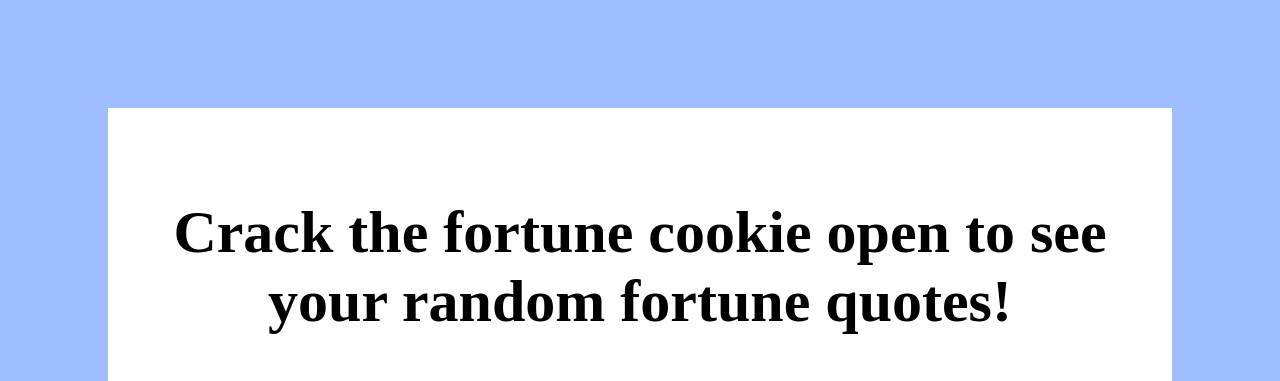
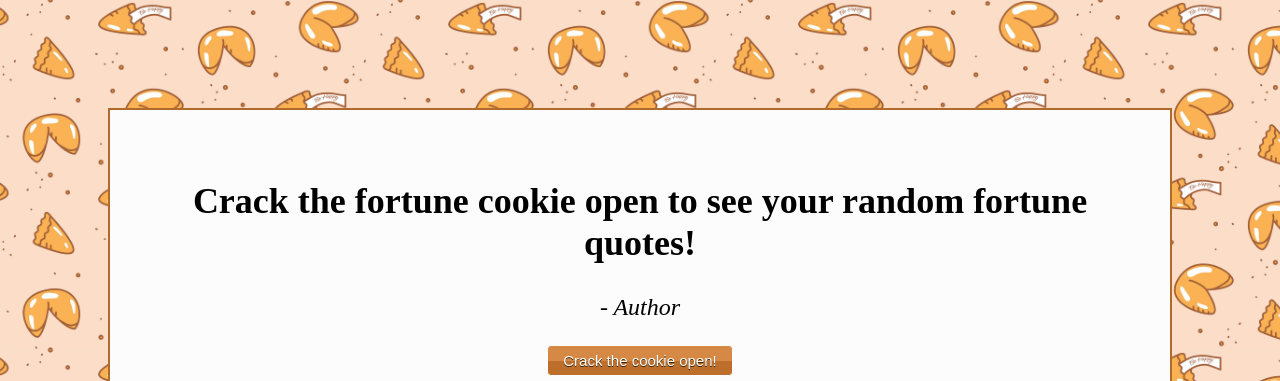
Before and after one commit to NatMi/Quotation-generator, a plain HTML site: page index.html in a window 1280 px wide. Shown: the top 381 px of the page. Drawn offline with Linux system fonts and the light colour scheme.

Commit message:
Updated CSS style
- added background image
- styled #btn

```diff
--- a/css/style.css
+++ b/css/style.css
@@ -1,17 +1,23 @@
 body {
-    background-color: rgb(159, 189, 255);
+    background-image: url(../images/fortunecookie.jpg);
+    background-size: 350px;
+    background-repeat: repeat;
+    background-color: #ffe1c9;
     text-align: center;
     padding: 100px;
 }
 
 .container {
-    background-color: white;
+    display: flex;
+    min-width: 200px;
+    border: solid 2px #b06a29;
+    justify-content: center;
+    background-color: #fcfcfc;
     padding: 40px;
-    height: 45vh;
 }
 
 .quote-container {
-    font-size: 40px;
+    font-size: 1.5rem;;
     text-align: center;
 }
 
@@ -19,3 +25,29 @@ body {
     text-transform: capitalize;
     font-style: italic;
 }
+
+#btn {
+    box-shadow:inset 0px 39px 0px -24px #d68945;
+	box-shadow:inset 0px 39px 0px -24px #d68945;
+	box-shadow:inset 0px 39px 0px -24px #d68945;
+	background-color:#bd6e2a;
+	border-radius:4px;
+	border-radius:4px;
+	border-radius:4px;
+	border:1px solid #ffffff;
+	display:inline-block;
+	color:#ffffff;
+	font-family:Arial;
+	font-size:15px;
+	padding:6px 15px;
+	text-decoration:none;
+	text-shadow:0px 1px 0px #332206;
+}
+
+#btn:hover {
+    background-color:#b06a29;
+}
+#btn:active :visited {
+	position:relative;
+    top:1px;
+}
```
Also changed, not shown: images/fortunecookie.jpg (added).
